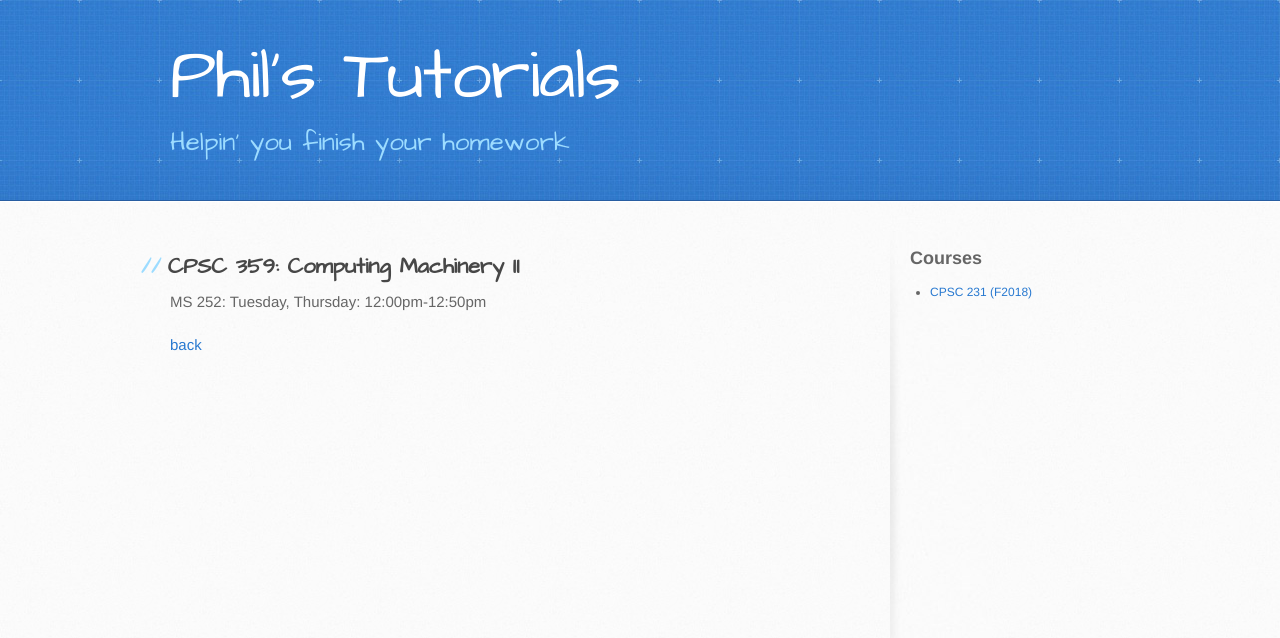
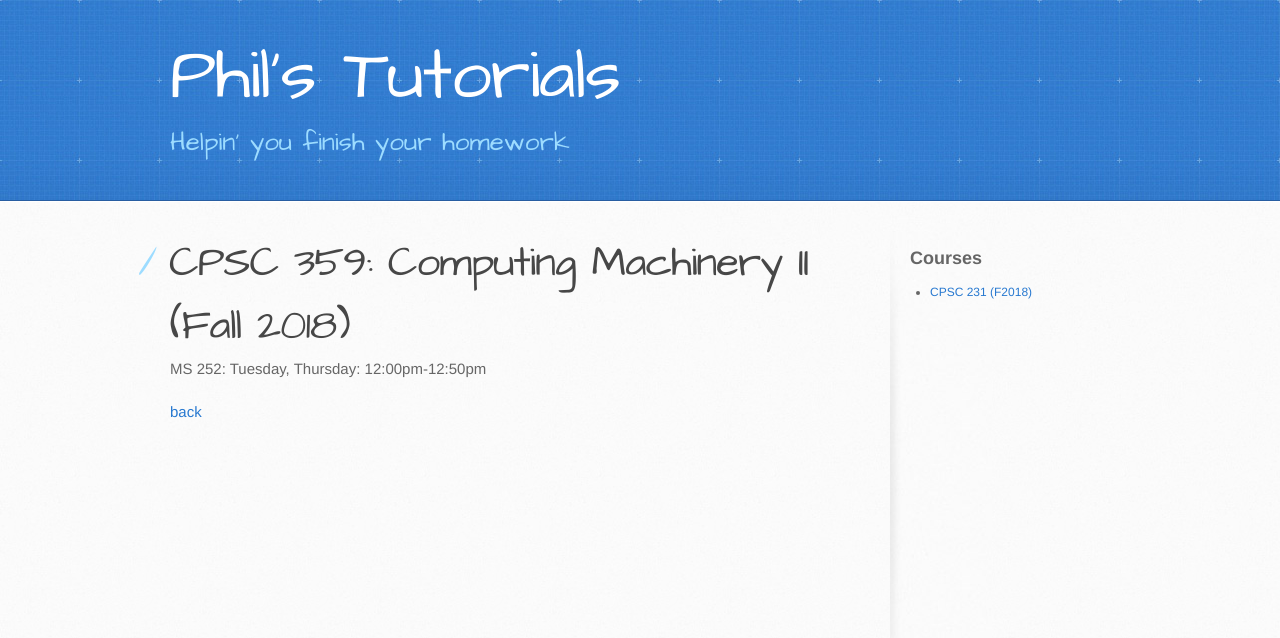
Before and after one commit to philstutorials/philstutorials.github.io, a Jekyll site: the page built from CPSC359.md, in a window 1280 px wide. Shown: the top 638 px of the page. Built offline with Jekyll 4.4.1, drawn with Linux system fonts in a browser that asks for light colours; our own code applies the rules of GitHub Pages for plain Markdown files.

Commit message:
Update CPSC359.md

```diff
--- a/CPSC359.md
+++ b/CPSC359.md
@@ -2,7 +2,8 @@
 layout: default
 ---
 
-## CPSC 359: Computing Machinery II
+# CPSC 359: Computing Machinery II (Fall 2018)
+
 MS 252: Tuesday, Thursday: 12:00pm-12:50pm
 
 [back](./)
```
